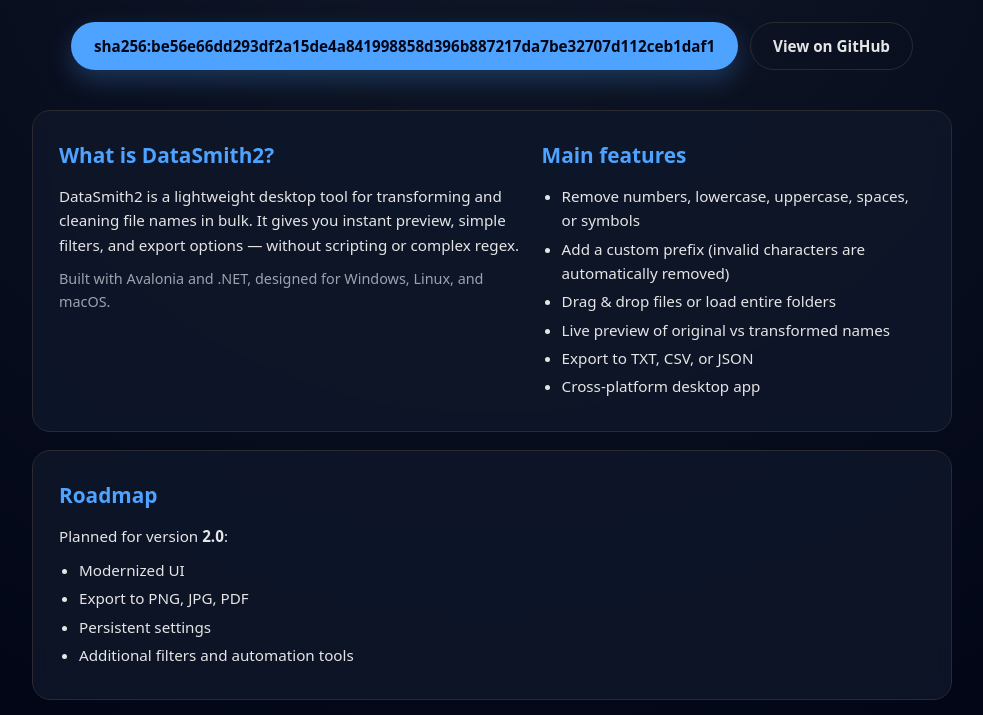
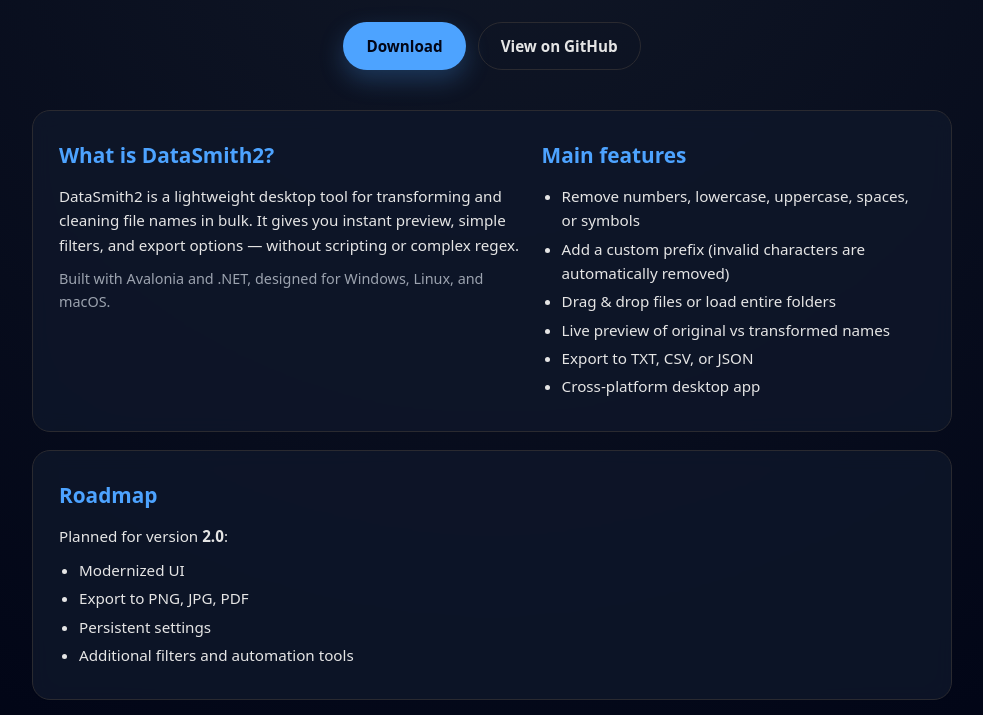
Before and after one commit to Martas258/DataSmith2, a plain HTML site: page index.html in a window 1280 px wide. Shown: the part 181-896 px from the top of the page, without its empty margins (148-1131 px from the left). Drawn offline with Linux system fonts and the light colour scheme.

Commit message:
Update links in index.html for downloads and GitHub

```diff
--- a/index.html
+++ b/index.html
@@ -196,8 +196,8 @@
     </p>
     <div class="hero-actions">
         <!-- uprav odkaz na svůj release -->
-        <a class="button" href="./releases">sha256:be56e66dd293df2a15de4a841998858d396b887217da7be32707d112ceb1daf1
-        <a class="button button-secondary" href="https://github.com/Martas258/DataSmith2">
+        <a class="button" href="./releases">Download
+        <a class="button button-secondary" href="https://github.com/sha256:be56e66dd293df2a15de4a841998858d396b887217da7be32707d112ceb1daf1">
             View on GitHub
         </a>
     </div>
```
